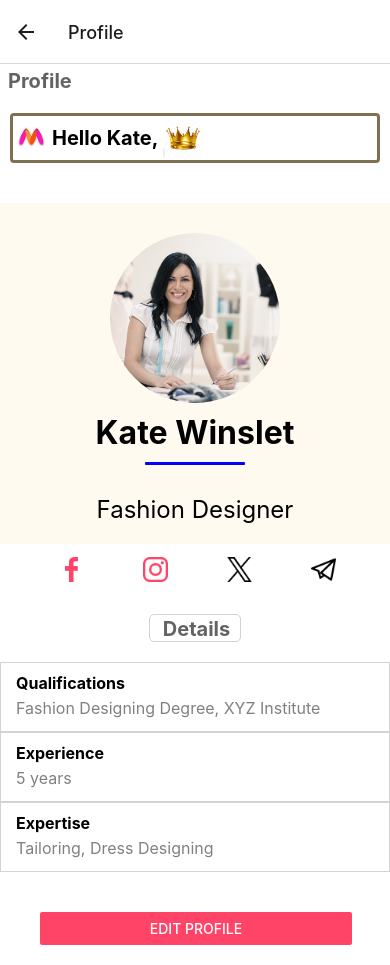
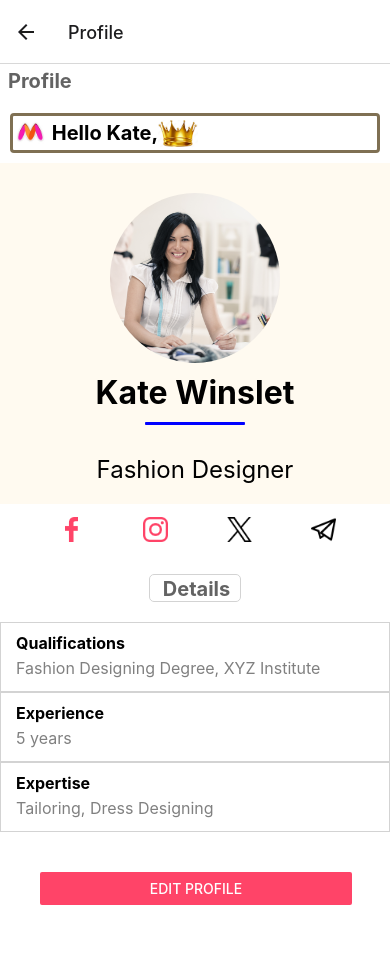
Before and after one commit to Shruti-lab/Boomers_MyntraHackerramp, a React Native app in the folder myntra-pro/: screen /Profile in a window 390 px wide. Both pictures are taken after a click on the button 26 px from the left and 32 px from the top of the page. After the commit the page ends 925 px from the top, so only its background shows below. Built offline with nearby package versions, Linux system fonts and the light colour scheme.

Commit message:
designBar

```diff
--- a/myntra-pro/screens/DesignersHomeScreen.js
+++ b/myntra-pro/screens/DesignersHomeScreen.js
@@ -79,7 +79,7 @@ const styles = StyleSheet.create({
   },
   myntraImage:{
     paddingTop:10,
-    width:50,
+    width:40,
     height:40,
     resizeMode:'contain',
 
@@ -99,9 +99,9 @@ myntraInsider:{
     borderColor:'#7f7053',
     borderRadius:4,
     margin:10,
-    height:50,
+    height:40,
     alignItems:'center',
-    width:'90%'
+    width:'95%'
 
 },
   box: {
--- a/myntra-pro/screens/ProfileScreen.js
+++ b/myntra-pro/screens/ProfileScreen.js
@@ -13,6 +13,7 @@ const ProfilePage = () => {
   return (
     <View style={styles.container}>
         <Text style={styles.designerText}>Profile</Text>
+        <ScrollView contentContainerStyle={styles.scrollContainer}>
         <View style={styles.myntraInsider}>
         <View style={styles.logoImage}>
         <Image
@@ -23,7 +24,7 @@ const ProfilePage = () => {
             <Image source={require('../assets/insiderCrown.png')} style={styles.myntraImage}/>
         </View>
 
-      <ScrollView contentContainerStyle={styles.scrollContainer}>
+
         <View style={styles.cardView}>
           <View style={styles.profileImageContainer}>
             <Image source={profileData.profilePicture} style={styles.profileImage} />
@@ -72,7 +73,7 @@ const styles = StyleSheet.create({
         paddingTop: 2,
         alignItems: 'center',
         color: '#636363',
-        marginTop:30,
+        marginTop:0,
         borderWidth : 1,
         borderRadius:5,
         borderColor:'#D3D3D3',
@@ -83,7 +84,7 @@ const styles = StyleSheet.create({
     },
     myntraImage:{
         paddingTop:10,
-        width:50,
+        width:40,
         height:40,
         resizeMode:'contain',
 
@@ -103,8 +104,9 @@ const styles = StyleSheet.create({
         borderColor:'#7f7053',
         borderRadius:4,
         margin:10,
-        height:50,
-        alignItems:'center'
+        height:40,
+        alignItems:'center',
+        width:'95%',
 
     },
   scrollContainer: {
@@ -200,10 +202,10 @@ const styles = StyleSheet.create({
     color:'gray'
   },
   cardView: {
-    marginTop: 0,
+
     elevation: 5,
     shadowColor: '#000',
-    top: 30,
+    top: 0,
     backgroundColor: '#FFFAF0',
     width: '100%',
     justifyContent: 'center',
```
Also changed, not shown: myntra-pro/assets/insiderCrown.png.
